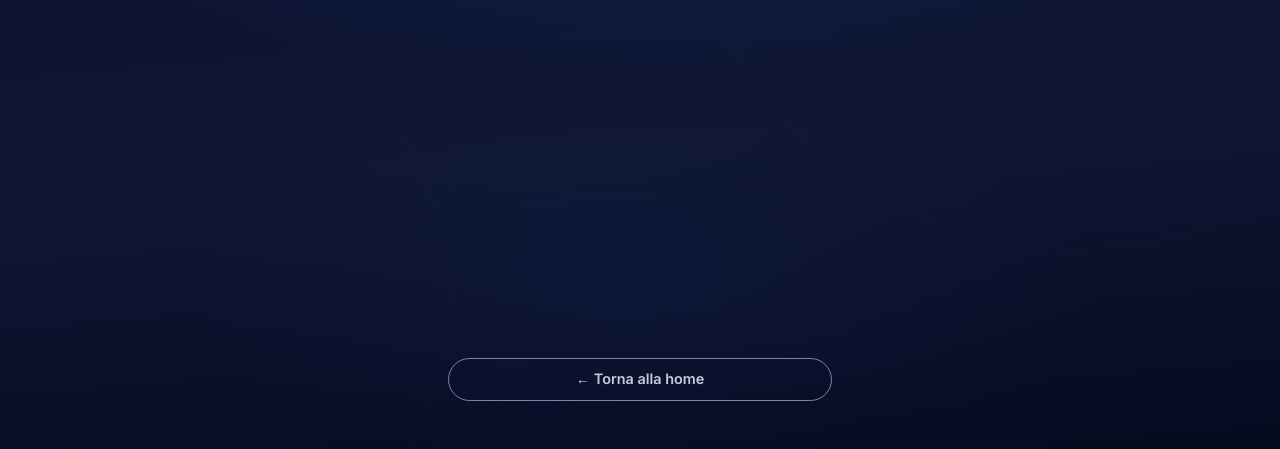
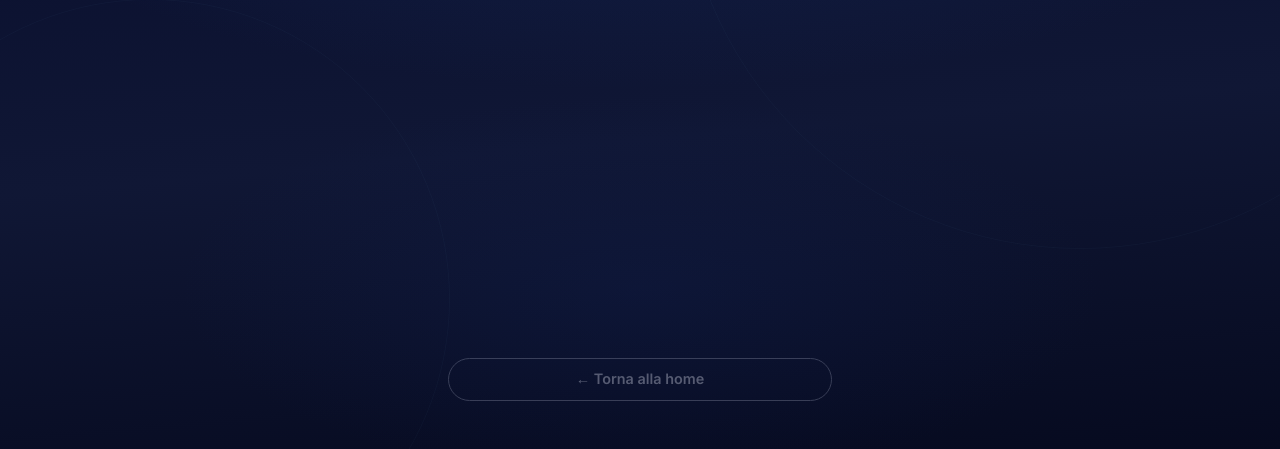
Before and after one commit to carlo-perini/only_connect_ita, a Flask app: page /round/missing_vowels in a window 1280 px wide. Shown: the part 351-800 px from the top of the page. Run offline with Flask 3, Linux system fonts and the light colour scheme.

Commit message:
back to home deactivated in missing vowels until timer is off

```diff
--- a/app/templates/missing_vowels.html
+++ b/app/templates/missing_vowels.html
@@ -91,7 +91,9 @@
     {% endif %}
 
     <div class="nav-buttons">
-        <a href="/" class="btn btn-secondary">← Torna alla home</a>
+        <button class="btn btn-secondary" id="home-btn" disabled onclick="window.location.href='/'">
+            ← Torna alla home
+        </button>
     </div>
 </div>
 {% endblock %}
@@ -284,6 +286,10 @@
                 console.log('⏰ Tempo scaduto!');
                 if (roundTimer) roundTimer.stop(); // Ferma l'audio quando il timer scade
 
+                // Abilita il bottone "Torna alla home"
+                const homeBtn = document.getElementById('home-btn');
+                if (homeBtn) homeBtn.disabled = false;
+
                 // Riproduci la traccia di vittoria quando il timer scade
                 playAudioSegment('/static/media/audio/only_connect_theme_tune.webm', 16.5, 21);
             }
--- a/app/templates/wall.html
+++ b/app/templates/wall.html
@@ -76,9 +76,6 @@
         </div>
         <div class="points-status" id="points-status" style="display: none;">
             <p id="status-text"></p>
-        </div>
-        <div class="wall-finish">
-            <button class="btn btn-primary" id="finish-wall-btn" onclick="finishWall()">Termina Round</button>
         </div>
     </div>
     {% endif %}
```
